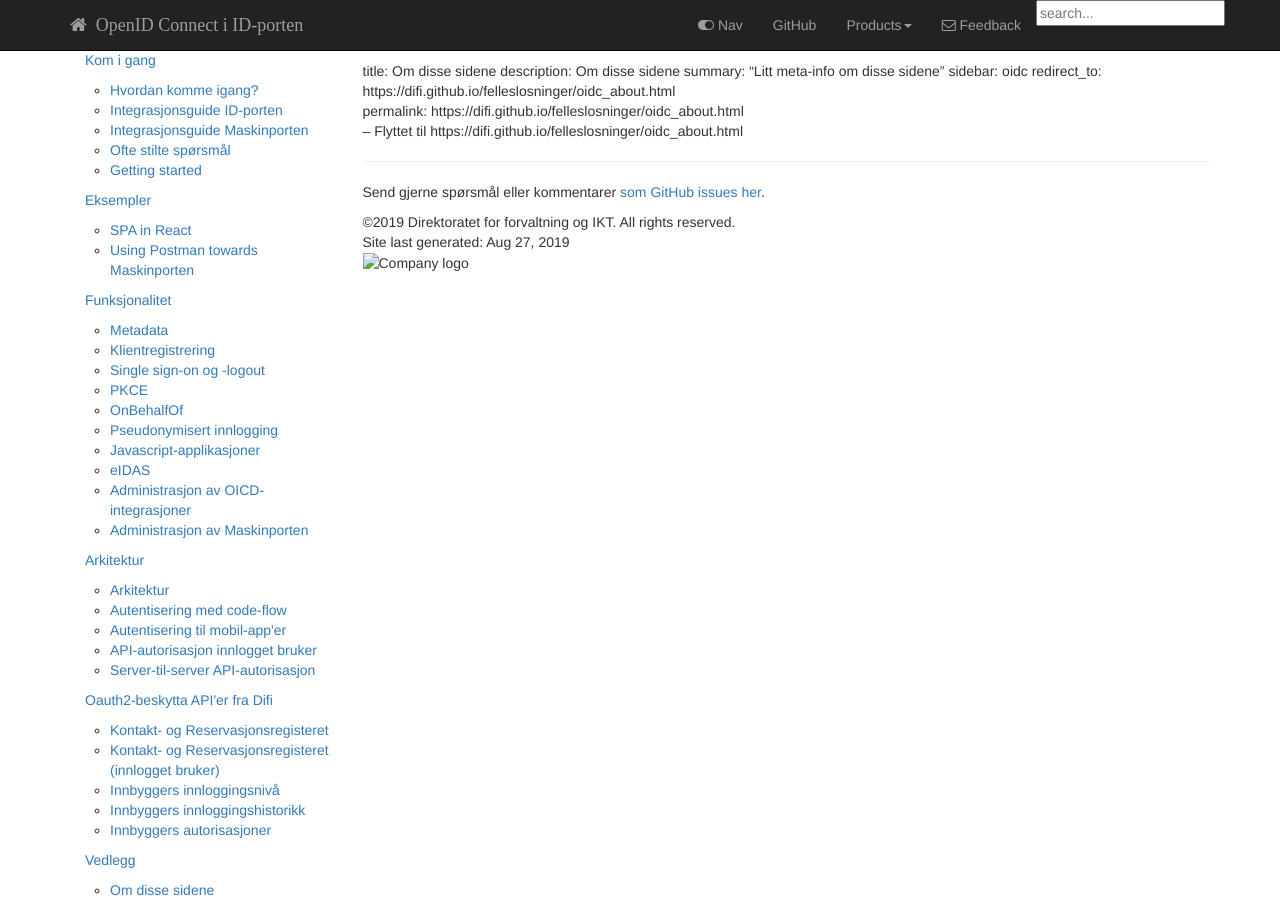
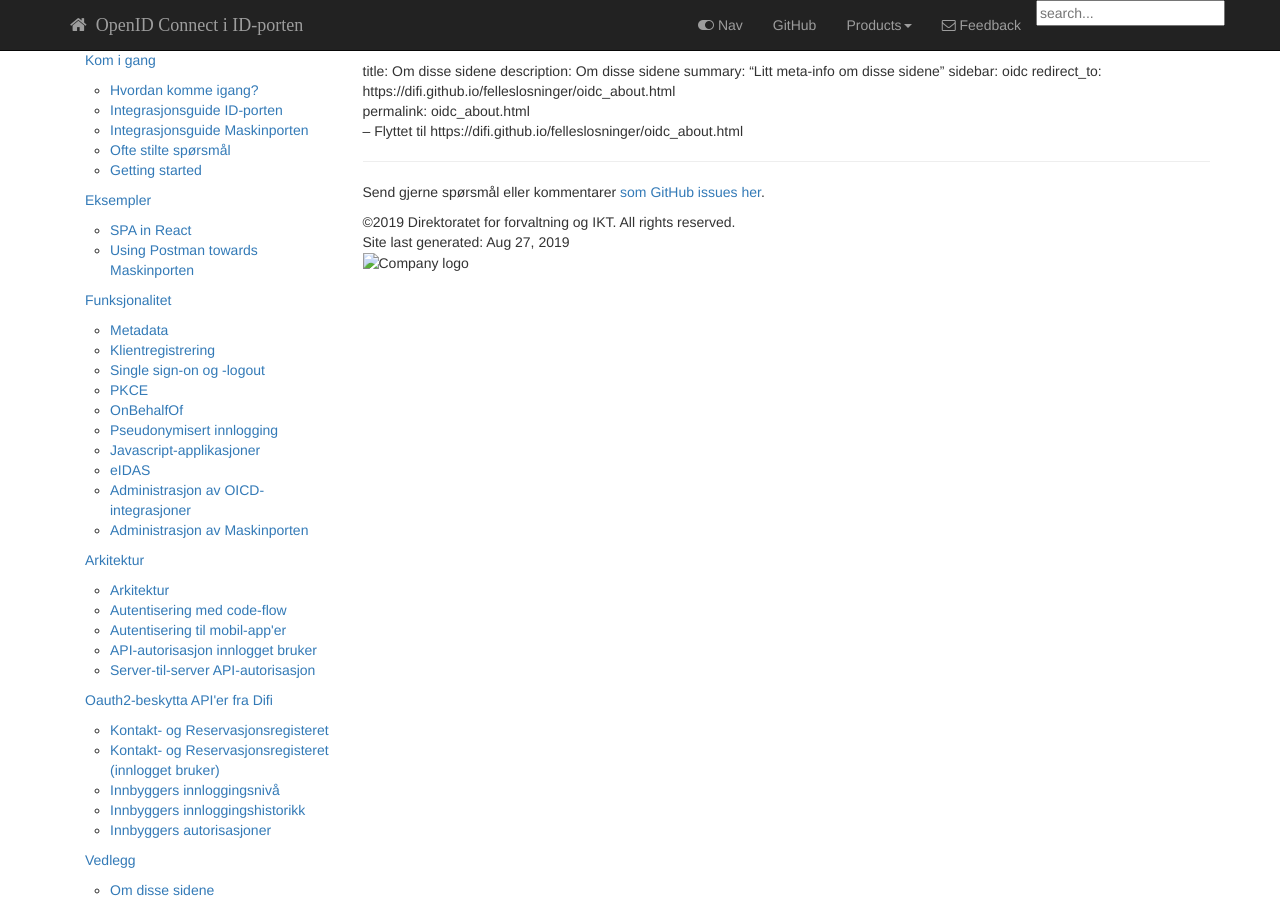
Before and after one commit to difi/idporten-oidc-dokumentasjon, a Jekyll site: the page built from pages/oidc/oidc_about.md, in a window 1280 px wide. Built offline with Jekyll 4.4.1, drawn with Linux system fonts in a browser that asks for light colours; nearby versions of some CDN libraries; library files that are not in the unit come from our copies; comment, search, counter and statistics services are not loaded; some of the changed lines change nothing that is shown.

Commit message:
ny sidebar fix

```diff
--- a/pages/oidc/oidc_about.md
+++ b/pages/oidc/oidc_about.md
@@ -4,6 +4,6 @@
 summary: "Litt meta-info om disse sidene"
 sidebar: oidc
 redirect_to: https://difi.github.io/felleslosninger/oidc_about.html
-permalink: https://difi.github.io/felleslosninger/oidc_about.html
- --
- Flyttet til https://difi.github.io/felleslosninger/oidc_about.html
+permalink: oidc_about.html
+--
+Flyttet til https://difi.github.io/felleslosninger/oidc_about.html
```
